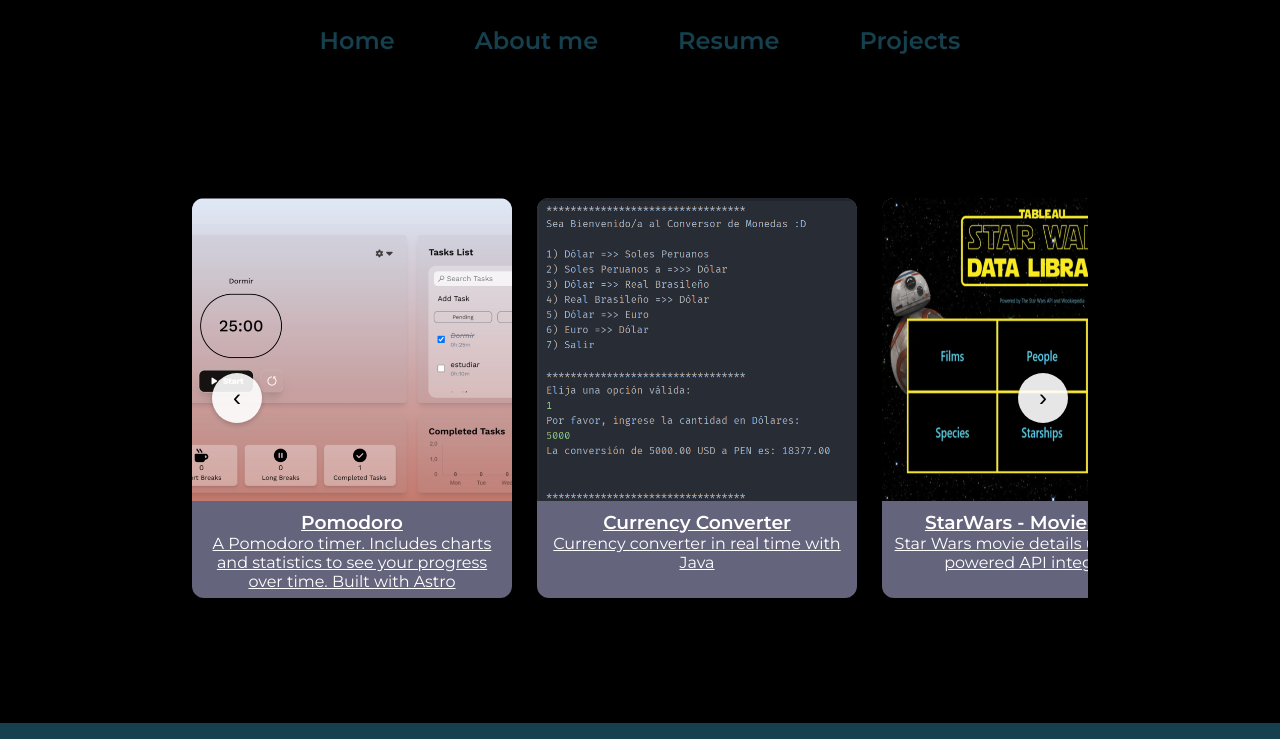
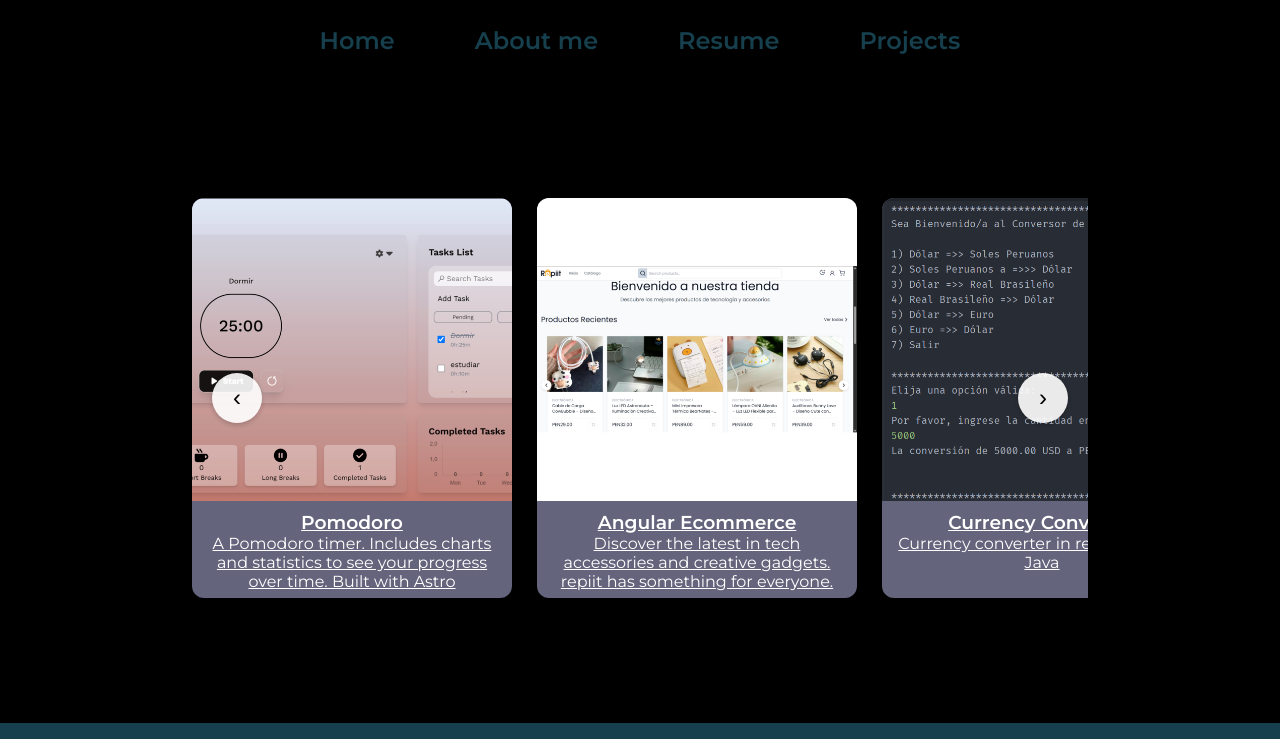
Before and after one commit to enriquemoralesvite/portfolio, a website: page projects.html in a window 1280 px wide. Shown: the top 739 px of the page. Drawn offline with Linux system fonts and the light colour scheme.

Commit message:
adding the new Angular ecommerce

```diff
--- a/projects.html
+++ b/projects.html
@@ -34,6 +34,14 @@
                         <div class="card-content">
                             <h3>Pomodoro</h3>
                             <p>A Pomodoro timer. Includes charts and statistics to see your progress over time. Built with Astro</p>
+                        </div>
+                    </a>
+
+                    <a href="https://proyecto-final-angular-tau.vercel.app/shop/home" class="card">
+                        <img src="assets/images/repiit.png" alt="ecommerce-angular">
+                        <div class="card-content">
+                            <h3>Angular Ecommerce</h3>
+                            <p>Discover the latest in tech accessories and creative gadgets.                                repiit has something for everyone.</p>
                         </div>
                     </a>
 
```
Also changed, not shown: assets/images/repiit.png (added).
